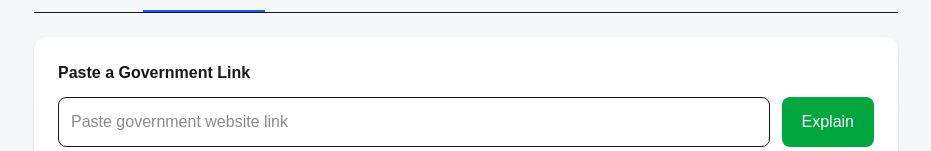
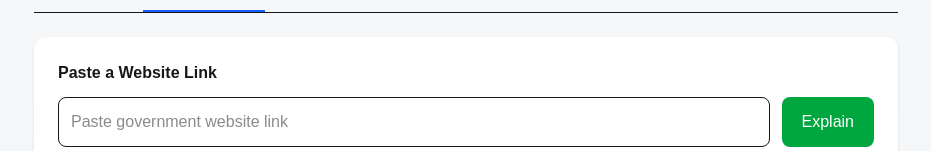
Before and after one commit to mahselsri/ai-form-agent, a Next.js app: page / in a window 1280 px wide. Both pictures are taken after a click on the button "Explain Website". Shown: the part 399-550 px from the top of the page, without its empty margins (174-1105 px from the left). Built offline with nearby package versions, Linux system fonts and the light colour scheme.

Commit message:
Explain URl feature added

```diff
--- a/component/ExplainURL.tsx
+++ b/component/ExplainURL.tsx
@@ -54,7 +54,7 @@ return(
 <div className="bg-white shadow p-6 rounded-xl mt-6">
 
 <h3 className="font-semibold mb-3">
-Paste a Government Link
+Paste a Website Link
 </h3>
 
 <div className="flex gap-3">
```
